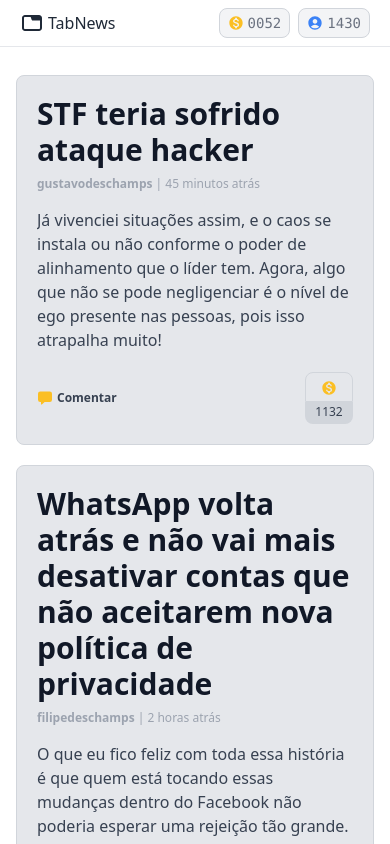
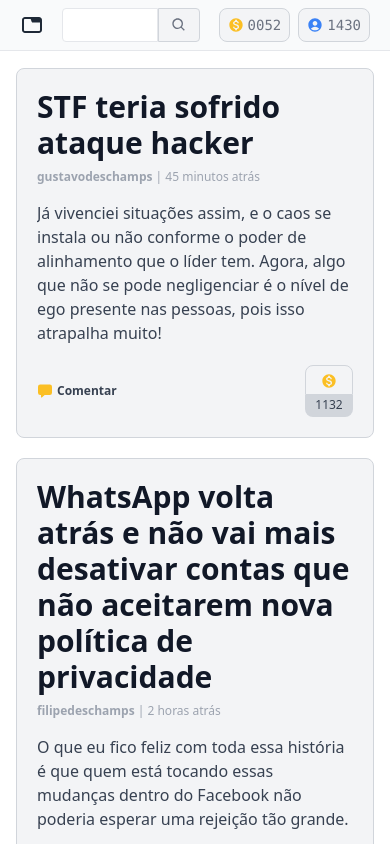
Before and after one commit to ZomerJoop/tabnews.com.br, a Next.js app: page /home-10-mobile in a window 390 px wide. Shown: the top 844 px of the page. Built offline with nearby package versions, Linux system fonts and the light colour scheme.

Commit message:
layout: add search bar to `home-10-mobile` and other fixes (by @rodrigoKulb)
- Cabeçalho fixado
- Ajustes para tablet
- Ajustes espaçamento mobile
- Ajustes espaçamentos desk
- Adicionar campo busca

```diff
--- a/pages/home-10-mobile.js
+++ b/pages/home-10-mobile.js
@@ -1,6 +1,7 @@
 import Link from "next/link";
 import { CgTab } from "react-icons/cg";
 import { IoChatbox } from "react-icons/io5";
+import { BiSearch } from "react-icons/bi";
 import { MdAccountCircle } from "react-icons/md";
 import { MdMonetizationOn } from "react-icons/md";
 
@@ -137,24 +138,36 @@
 export default function Home() {
   return (
     <div className="flex flex-col">
-      <header className="flex flex-col items-center border-b border-gray-200">
-        <nav className="flex w-full max-w-5xl justify-between py-2 px-5 md:px-10 ">
+      <header className="flex flex-col fixed w-full bg-white items-center border-b border-gray-200 bg-gray-50">
+        <nav className="flex w-full max-w-5xl space-x-2 justify-between py-2 px-5 md:px-10 ">
+
           <div className="flex items-center space-x-1 text-gray-800">
             <CgTab className="w-6 h-6" />
-            <span className="text-md font-medium">TabNews</span>
+            <span className="text-md font-medium hidden md:block ">TabNews</span>
           </div>
+
+
+            <form className="flex text-gray-800">
+              <input className=" appearance-none border rounded-l w-24 md:w-60  py-1 px-2 text-gray-700  focus:outline-none focus:shadow-outline " type="text" />
+              <div className="flex items-center pt-1 pb-1 pl-3 pr-3 font-mono text-sm text-gray-500 border border-gray-300 rounded-r bg-gray-100">
+                <BiSearch className="w-4 h-5  text-black-400" />
+              </div>
+            </form>
+
           <div className="flex space-x-2">
             <div className="flex items-center pt-1 pb-1 pl-2 pr-2 font-mono text-sm text-gray-500 border border-gray-300 rounded-lg bg-gray-100">
               <MdMonetizationOn className="w-4 h-4 mr-1 text-yellow-400" /> 0052
             </div>
+
             <div className="flex items-center pt-1 pb-1 pl-2 pr-2 font-mono text-sm text-gray-500 border border-gray-300 rounded-lg bg-gray-100">
               <MdAccountCircle className="w-4 h-4 mr-1 text-blue-500" /> 1430
             </div>
           </div>
+
         </nav>
       </header>
 
-      <div className="mt-2 md:mt-8">
+      <div className="mt-12 md:mt-14">
         {newsItems.map(({ title, comment, coins, date, author }, index) => (
           <Post
             key={index}
@@ -172,10 +185,10 @@
 
 const Post = ({ coins, title, comment, date, author }) => {
   return (
-    <div className="max-w-5xl m-auto flex flex-col mt-5 px-4 md:px-0">
-      <div className="font-sans flex flex-row  px-5 md:px-10 lg:px-20 py-5 md:py-10 lg:py-10 rounded-lg border border-gray-300 bg-gray-200">
+    <div className="max-w-5xl m-auto flex flex-col mt-5 px-4 md:px-4 lg:px-0">
+      <div className="font-sans flex flex-row  px-5 md:px-10 lg:px-10 py-5 md:py-10 lg:py-10 rounded-lg border border-gray-300 bg-gray-100">
         <Link href="#">
-          <a className="flex flex-col items-center mt-1 mr-5 md:mr-10 lg:mr-20 hidden md:block">
+          <a className="flex flex-col items-center mt-1 mr-5 md:mr-10 lg:mr-10 hidden md:block">
             <div className="w-12 pt-1 pb-1 text-sm font-bold text-center border border-gray-300 rounded-lg rounded-b-none">
               <MdMonetizationOn className="inline-block w-4 h-4 text-yellow-400 " />
             </div>
@@ -191,7 +204,7 @@
           </div>
 
             <p className="mt-4 text-gray-700">{comment}</p>
-            <div class="flex items-center justify-between mt-5 md:mt-10">
+            <div className="flex items-center justify-between mt-5 md:mt-10">
             <div className="flex items-center  text-xs font-semibold text-gray-700 cursor-pointer">
               <IoChatbox className="w-4 h-4 mr-1 text-yellow-400" /> Comentar
             </div>
```
